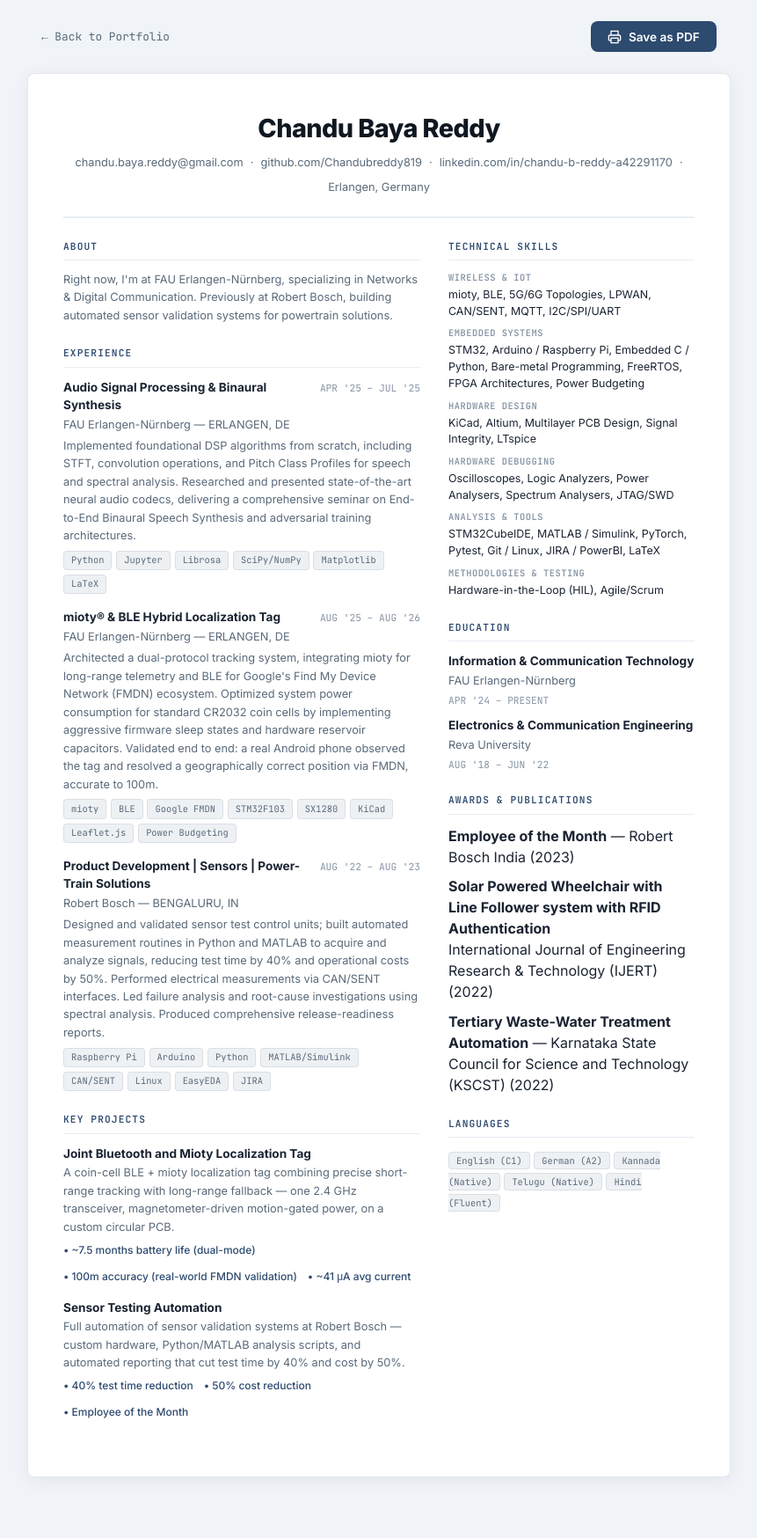
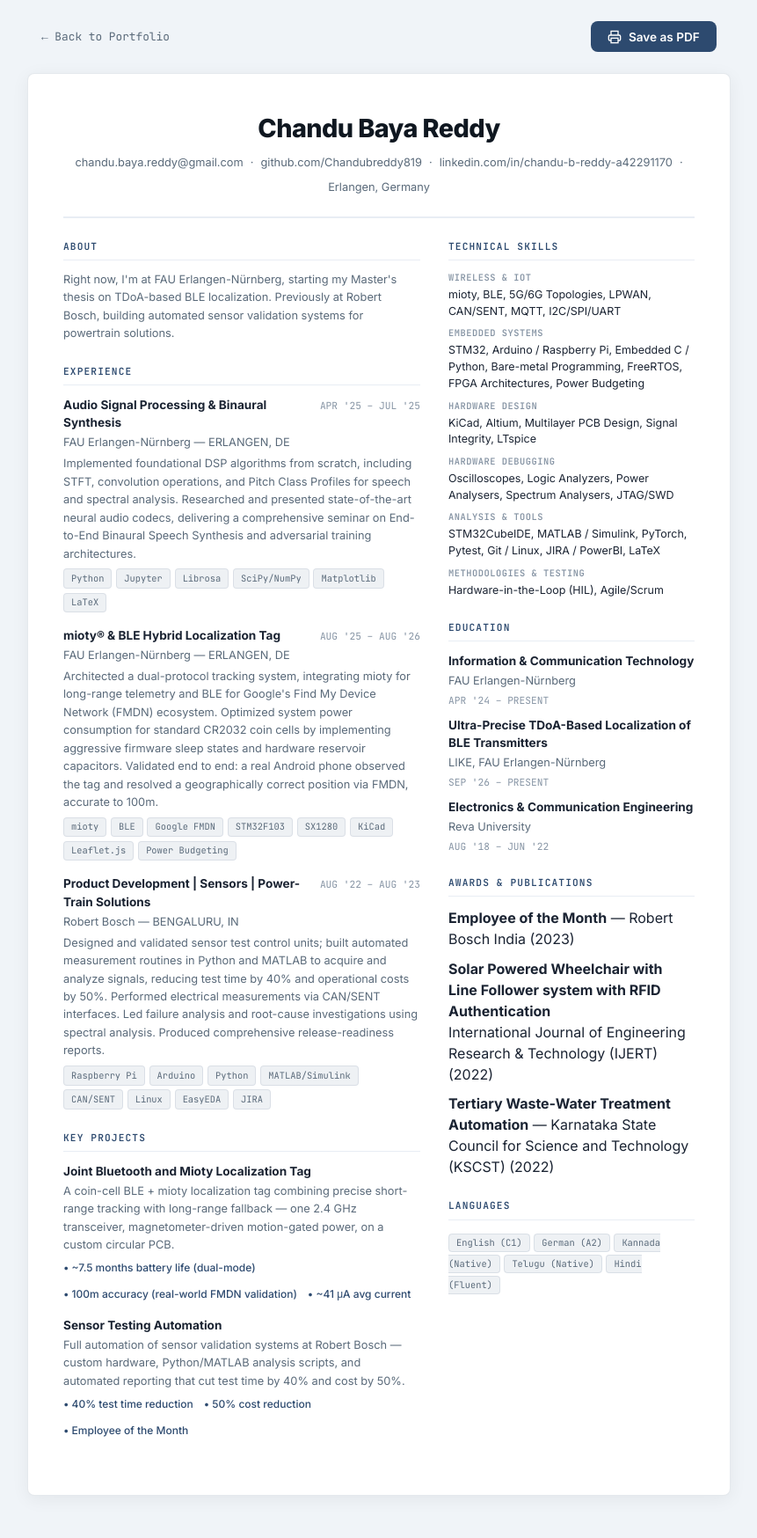
Before and after one commit to Chandubreddy819/Portfolio, a Jekyll site: the page built from resume.html, in a window 1280 px wide. Shown: the whole page at 88% size, without its empty margins (209-1070 px from the left). Built offline with Jekyll 4.4.1, drawn with Linux system fonts in a browser that asks for light colours; before the commit the page ends 1727 px from its top, so only the background shows below that.

Commit message:
Add upcoming Master's thesis and update availability status
New timeline entry for the upcoming Master's thesis - Ultra-Precise
TDoA-Based Localization of BLE Transmitters at LIKE, FAU - extending
prior lab work on TDoA localization of frequency-hopping LPWAN
transmitters (originally developed for mioty by the supervisor) to
BLE. Framed as upcoming/in-progress, attributed correctly to the prior
work it builds on.

Updated hero availability copy and status fields to reflect the thesis
start and a separate, active search for a Werkstudent role.

```diff
--- a/_data/experience.yml
+++ b/_data/experience.yml
@@ -8,6 +8,17 @@
   description: "Specializing in Networks & Digital Communication. Brings hands-on industrial experience from Robert Bosch in automating automotive sensor validation and conducting root-cause failure analysis."
   duration: "2+ yr"
   tech: ["Networks", "QOS", "Communication Systems", "Pattern Recognition & Analysis", "Signal Processing", "Embedded Systems", "IoT"]
+
+- year: "2026"
+  dateRange: "SEP '26 – PRESENT"
+  type: "EDUCATION"
+  role: "MASTER'S THESIS"
+  title: "Ultra-Precise TDoA-Based Localization of BLE Transmitters"
+  company: "LIKE, FAU Erlangen-Nürnberg"
+  location: "ERLANGEN, DE"
+  description: "Upcoming Master's thesis extending prior lab work on Time-Difference-of-Arrival (TDoA) localization of frequency-hopping LPWAN transmitters — originally developed for mioty by my supervisor — to Bluetooth Low Energy. Investigating how BLE's own frequency-hopping advertising channels can be exploited for ultra-precise TDoA position estimates, building directly on the joint BLE + mioty tag work below."
+  duration: "0.5 yr"
+  tech: ["TDoA", "BLE", "Localization", "Frequency Hopping", "LPWAN", "Signal Processing"]
 
 - year: "2025"
   dateRange: "APR '25 – JUL '25"
--- a/_data/profile.yml
+++ b/_data/profile.yml
@@ -13,10 +13,10 @@ status:
   fields:
     BASED: "Erlangen, Germany"
     STUDYING: "FAU Erlangen-Nürnberg"
-    TINKERING: "BLE + mioty localization tags"
+    TINKERING: "TDoA localization for BLE"
     READING: "Edge AI and 6G topologies"
-intro: "Right now, I'm at <strong>FAU Erlangen-Nürnberg</strong>, specializing in Networks & Digital Communication. Previously at <strong>Robert Bosch</strong>, building automated sensor validation systems for powertrain solutions."
-availability: "Currently seeking a Master’s Thesis or Working Student role in IoT, Embedded Systems, or Wireless Communication. Available 20h/week during the semester."
+intro: "Right now, I'm at <strong>FAU Erlangen-Nürnberg</strong>, starting my Master's thesis on TDoA-based BLE localization. Previously at <strong>Robert Bosch</strong>, building automated sensor validation systems for powertrain solutions."
+availability: "Starting my Master's Thesis on TDoA-based BLE localization at FAU/LIKE. Separately, I'm actively seeking a Werkstudent role in IoT, Embedded Systems, or Wireless Communication. Available 20h/week during the semester."
 social:
   email: "chandu.baya.reddy@gmail.com"
   github: "Chandubreddy819"
```
